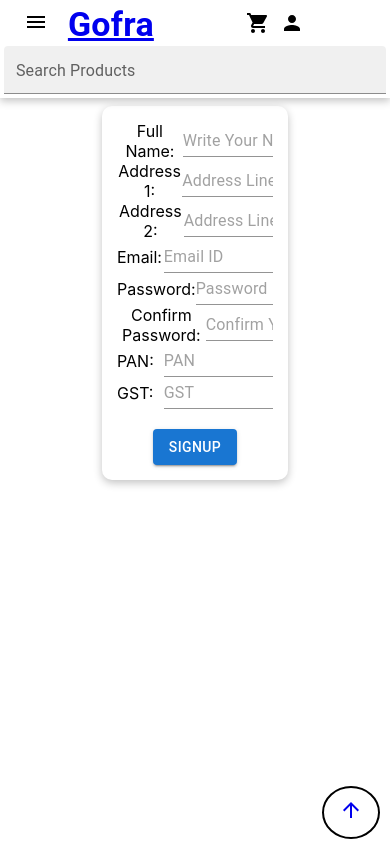
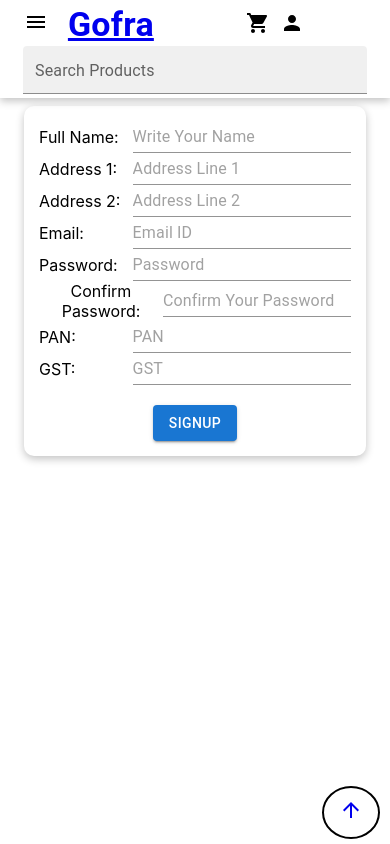
Before and after one commit to ishanyadav13290/gofra-samples, a React (Create React App) app: page /signup in a window 390 px wide. Shown: the top 844 px of the page. Built offline with nearby package versions, Linux system fonts and the light colour scheme.

Commit message:
more responsiveness added

```diff
--- a/src/components/Authorisation/Login.jsx
+++ b/src/components/Authorisation/Login.jsx
@@ -33,7 +33,7 @@ export default function Login(){
     <Box m={"2% 0"} height={"100vh"}>
       <Box
         boxShadow={"rgba(0, 0, 0, 0.24) 0px 3px 8px"}
-        width={"40%"}
+        width={["80%","40%"]}
         m={"auto"}
         p={"15px"}
         borderRadius={"10px"}
--- a/src/components/Authorisation/SignUp.jsx
+++ b/src/components/Authorisation/SignUp.jsx
@@ -60,7 +60,7 @@ export default function SignUp() {
     <Box m={"2% 0"} height={"100vh"}>
       <Box
         boxShadow={"rgba(0, 0, 0, 0.24) 0px 3px 8px"}
-        width={"40%"}
+        width={["80%","40%"]}
         m={"auto"}
         p={"15px"}
         borderRadius={"10px"}
--- a/src/components/Landing Page/Categories Card/CategoriesCard.jsx
+++ b/src/components/Landing Page/Categories Card/CategoriesCard.jsx
@@ -3,7 +3,7 @@ import { Box } from "@mui/system";
 
 export default function Cards({name,image}){
     return <Box >
-    <Box><img src={image} alt={""} width={"180px"} /></Box>
+    <Box><img src={image} alt={""} width={["140px","180px"]} /></Box>
     <Typography>{name}</Typography>
     </Box>
 }
--- a/src/components/Landing Page/HomePage.jsx
+++ b/src/components/Landing Page/HomePage.jsx
@@ -7,7 +7,7 @@ import Cards from "./Categories Card/CategoriesCard";
 
 export default function HomePage(){
     let {isAuth,userName} = useContext(AuthContext)
-    return <Box m={"2% 0"} height={"100vh"}>
+    return <Box m={"2% 0"} height={"100%"}>
     {isAuth?`Welcome ${userName}`:null}
         <Box textAlign={"left"} m={"0 5%"}> <Typography variant="h4" textAlign={"left"}>Shop By Category</Typography></Box>
 
--- a/src/components/Navbar/SearchField.jsx
+++ b/src/components/Navbar/SearchField.jsx
@@ -1,5 +1,5 @@
 import { TextField } from "@mui/material";
 
 export default function SearchField(){
-    return <TextField className="filled-basic"  sx={{width:"100%",border:"none"}} size={"small"} label="Search Products" variant="filled" />
+    return <TextField className="filled-basic"  sx={{width:["90%","100%"],border:"none"}} size={"small"} label="Search Products" variant="filled" />
 }
```
